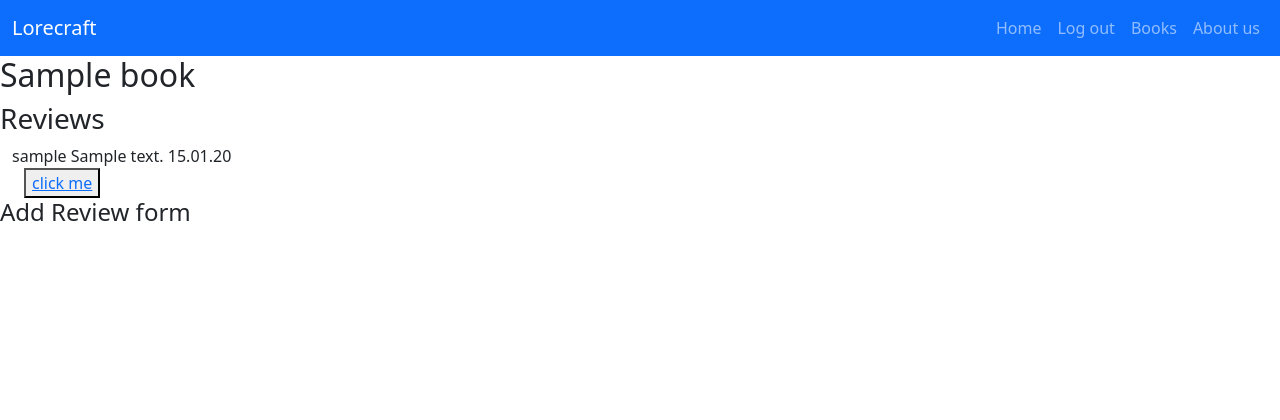
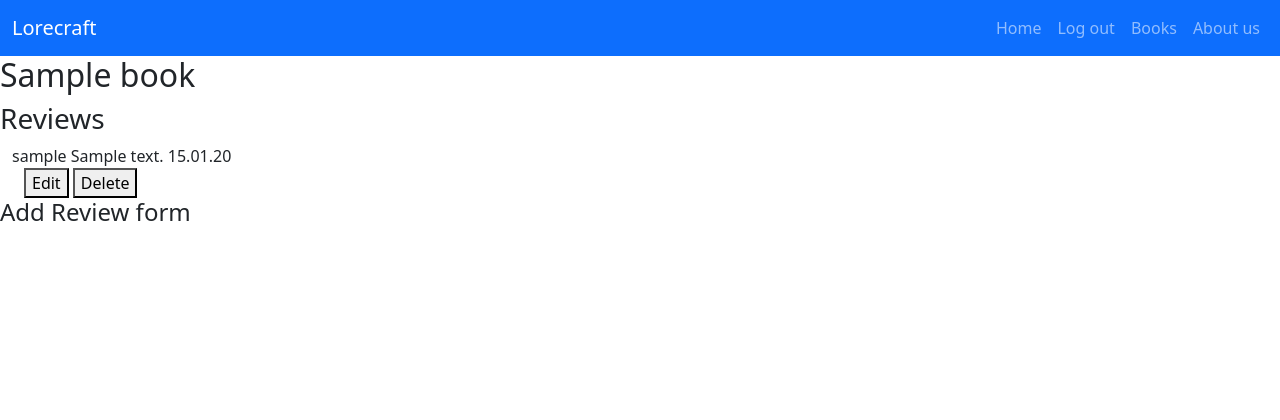
Before and after one commit to bartoszgebarowski/lorecraft, a Django app: a page that uses books/templates/single_book.html in a window 1280 px wide. Shown: the top 420 px of the page. Run offline with Django 3.2, Linux system fonts and the light colour scheme; a user stored in the database is signed in; tables that the repository leaves empty hold one stand-in row (values such as "Sample post"); some libraries are stand-ins or nearby versions.

Commit message:
implement delete review functionality

```diff
--- a/books/templates/edit_review.html
+++ b/books/templates/edit_review.html
@@ -7,7 +7,8 @@
     <h1>Edit Review {{instance.book.title}}</h1>
     <form method="POST">
         {% csrf_token %}
-        {{form | crispy}}
+        {{form.content|as_crispy_field}}
+        {{form.rating|as_crispy_field}}
         <div>
             <button type="submit">Edit review</button>
         </div>
--- a/books/templates/single_book.html
+++ b/books/templates/single_book.html
@@ -15,7 +15,8 @@
                 {{review.created_at | date:"d.m.y"}}
                 {% if review.user.pk == user.pk %}
                 <div class="container-fluid">
-                    <button><a href="{% url 'edit_review' review.id %}">click me</a></button>
+                    <a href="{% url 'edit_review' review.id %}"><button>Edit</button></a>
+                    <a href="{% url 'delete_review_confirmation' review.id %}"><button> Delete </button></a>
                 </div>
                 {% endif %}
             </div>
--- a/lorecraft/urls.py
+++ b/lorecraft/urls.py
@@ -18,7 +18,8 @@ from django.urls import include, path
 
 from accounts import views
 from books.views import BookView, SingleBook
-from reviews.views import CreateReview, edit_review
+from reviews.views import (CreateReview, delete_review,
+                           delete_review_confirmation, edit_review)
 from static_pages.views import HomeView
 
 urlpatterns = [
@@ -33,4 +34,14 @@ urlpatterns = [
         name="create_review",
     ),
     path("reviews/<review_id>", edit_review, name="edit_review"),
+    path(
+        "reviews/delete_review/<review_id>",
+        delete_review_confirmation,
+        name="delete_review_confirmation",
+    ),
+    path(
+        "reviews/delete_review/delete/<review_id>",
+        delete_review,
+        name="delete_review",
+    ),
 ]
--- a/reviews/forms.py
+++ b/reviews/forms.py
@@ -1,5 +1,4 @@
 from django import forms
-from django.contrib.auth.mixins import LoginRequiredMixin
 
 from .models import Review
 
--- a/reviews/models.py
+++ b/reviews/models.py
@@ -1,3 +1,4 @@
+from django.core.validators import MaxValueValidator, MinValueValidator
 from django.db import models
 
 from accounts.models import MyUser
@@ -7,7 +8,9 @@ from books.models import Book
 class Review(models.Model):
     user = models.ForeignKey(MyUser, on_delete=models.CASCADE)
     content = models.TextField()
-    rating = models.IntegerField(default=1)
+    rating = models.IntegerField(
+        default=1, validators=[MaxValueValidator(10), MinValueValidator(1)]
+    )
     is_approved = models.BooleanField(default=False)
     created_at = models.DateTimeField(
         auto_now_add=True, editable=False, verbose_name="Created at"
```
Also changed, not shown: books/templates/delete_review_confirmation.html (added, +18 -0 lines), reviews/views.py (+20 -2 lines).
